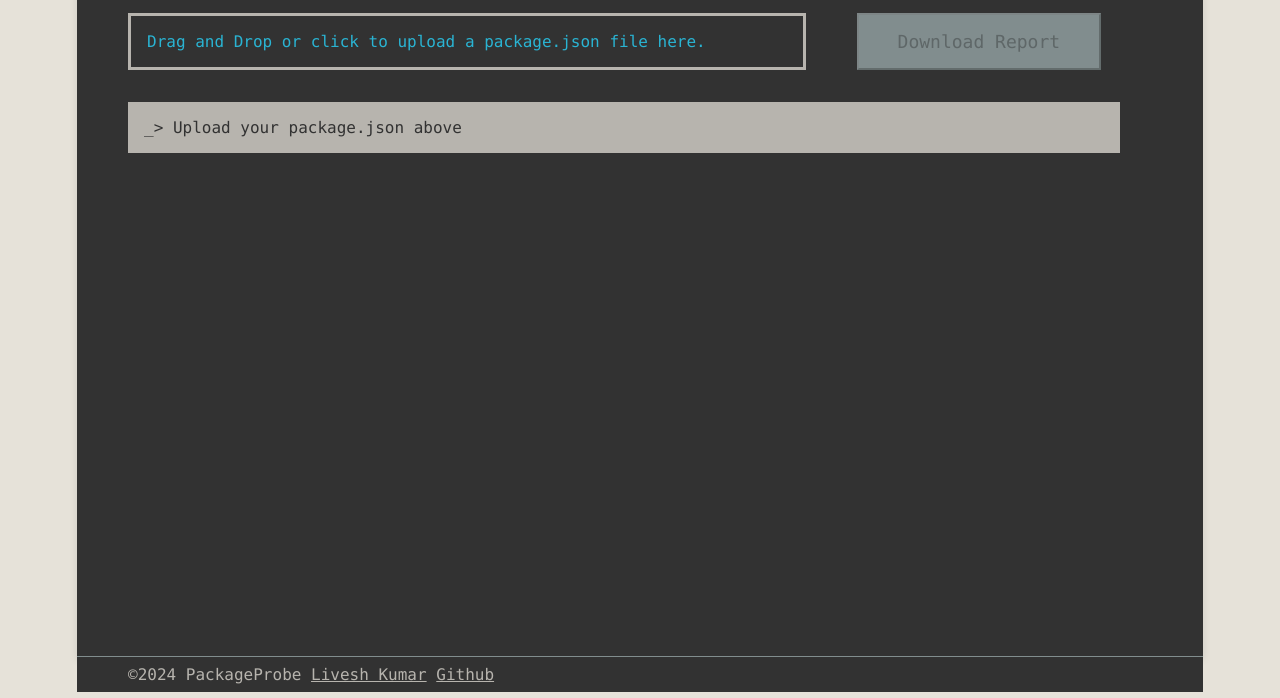
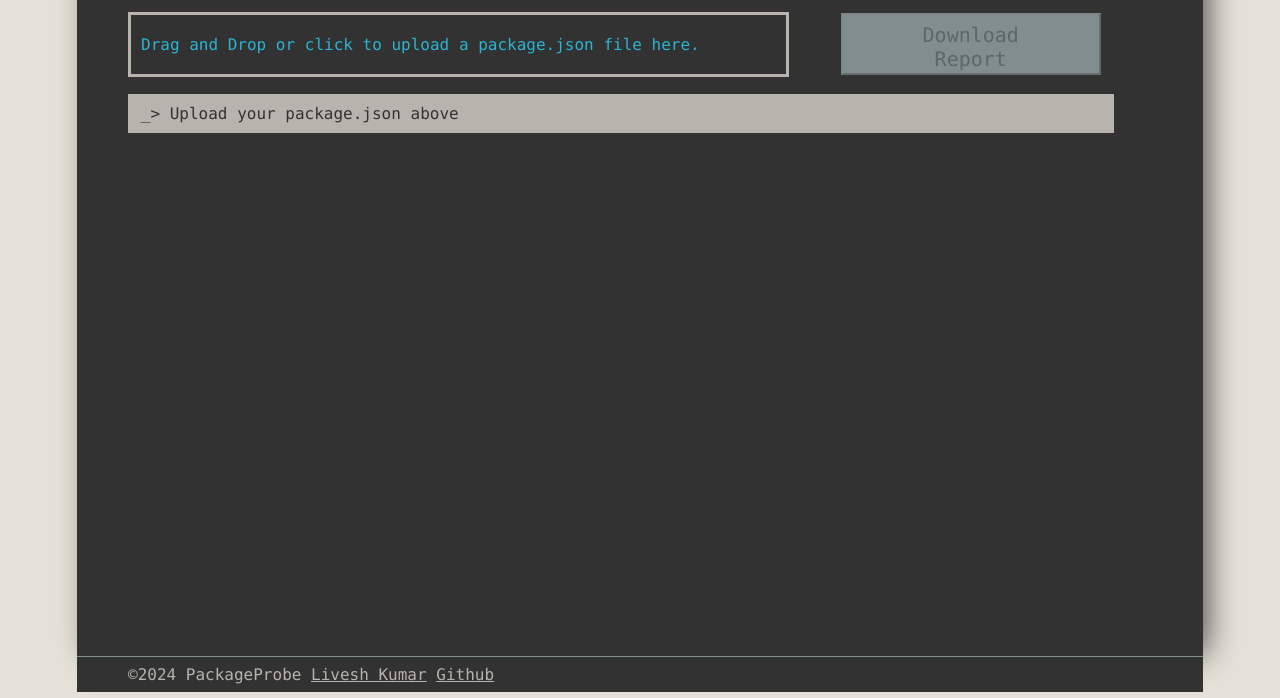
Before and after one commit to dev-osiris/PackageProbe, a website: page public/views/index.html in a window 1280 px wide. Shown: the part 102-800 px from the top of the page. Drawn offline with Linux system fonts and the light colour scheme.

Commit message:
cleaned up some css

```diff
--- a/public/css/styles.css
+++ b/public/css/styles.css
@@ -1,8 +1,24 @@
+html{
+  font-size: 62.5%;
+}
+
+:root{
+  --grey1: #e6e2d9;
+  --grey2: #b7b4ae;
+  --grey3: #818d8e;
+  --grey4: #677071;
+  --grey5: #323232;
+
+  --blue1: #2ab4d3;
+  --blue2: #238da4;
+  --blue3: #2ab4d337;
+}
+
 body {
   font-family: 'jetbrains mono', 'consolas', Arial, sans-serif;
   margin: 0;
-  padding: 0;
-  background-color: #e6e2d9;
+  font-size: 1.6rem;
+  background-color: var(--grey1);
   display: flex;
   height: 100vh;
   flex-direction: column;
@@ -16,62 +32,65 @@ p, h1, h3{
 }
 
 h1{
-  font-size: 3rem;
+  font-size: 4.5rem;
 }
 
 
 main{
   display: flex;
   flex-direction: column;
-  color: #2ab4d3;
-  background-color: #323232;
+  color: var(--blue1);
+  background-color: var(--grey5);
   width: 80vw;
   padding: 2vh 4vw;
   height: 90vh;
-  box-shadow: 0 4px 8px rgba(0, 0, 0, 0.1);
+  box-shadow: 9px 5px 32px -7px rgba(0,0,0,0.75);
 }
 
 footer{
   flex-direction: row;
-  background-color: #323232;
+  background-color: var(--grey5);
   width: 80vw;
   padding: 1vh 4vw;
-  border-top: solid 1px #818d8e;
+  border-top: solid 1px var(--grey3);
 
 }
 footer > a{
-  color: #b7b4ae;
+  color: var(--grey2);
 }
 footer > a:hover{
-  color: #238da4;
+  color: var(--blue2);
 }
 footer > div{
   display: inline;
-  color: #b7b4ae;
+  color: var(--grey2);
 }
 
 
 
 #dragAndReportDownloadSection{
   display: flex;
+  justify-content: space-between;
+  margin-top: 2vh;
 }
 
 #downloadBtn{
   font-family: 'jetbrains mono', 'consolas', Arial, sans-serif;
-  /* margin: 2vh 4vw; */
+  height: 90%;
+  max-width: 75vw;
   padding: 1vh 3vw;
-  font-size: large;
+  font-size: 2rem;
   overflow: hidden;
 }
 .inactive{
-  background-color: #818d8e;
+  background-color: var(--grey3);
 }
 .inactive:hover{
   cursor: not-allowed;
 }
 
 .active{
-  background-color: #e6e2d9;
+  background-color: var(--grey1);
   position: relative;
 }
 .active::after{
@@ -81,11 +100,11 @@ footer > div{
   top: 100%;
   left: 0;
   transition: all 0.1s;
-  background-color: #238da4;
+  background-color: var(--blue2);
 }
 .active:hover{
   cursor: pointer;
-  color: #238da4
+  color: var(--blue2)
 }
 .active:hover::after{
   width: 100%;
@@ -99,11 +118,11 @@ footer > div{
 @media screen and (max-width: 1000px) {
   #dragAndReportDownloadSection{
     flex-direction: column;
-
   }
 
   #downloadBtn{
-    margin: 0;
+    margin: 1vh 0;
+    max-width: 77vw;
   }
 }
 
@@ -111,10 +130,11 @@ footer > div{
 @media screen and (min-width: 1000px) {
   #dragAndReportDownloadSection{
     flex-direction: row;
+    align-items: center;
   }
 
   #downloadBtn{
-    margin: 2vh 4vw;
+    margin: 0vh 4vw;
   }
 }
 
@@ -125,9 +145,9 @@ footer > div{
   margin: 2vh 0;
   overflow-y: auto;
   overflow-x: auto;
-  background-color: #b7b4ae;
-  color: #323232;
-  padding: 1rem;
+  background-color: var(--grey2);;
+  color: var(--grey5);
+  padding: 1rem 1vw;
 }
 
 /* width */
@@ -138,28 +158,28 @@ footer > div{
 
 /* Handle */
 ::-webkit-scrollbar-thumb {
-  background: #818d8e;
+  background: var(--grey3);
 
 }
 ::-webkit-scrollbar-thumb:hover {
-  background: #677071;
+  background: var(--grey4);
 }
 
 
 .dropArea {
   width: 50vw;
   height: fit-content;
-  border: solid #b7b4ae;
-  margin: 1rem 0;
-  padding: 1rem 1rem;
+  border: solid var(--grey2);
+  margin: 0rem 0;
+  padding: 2rem 1rem;
 }
 
 .dropArea:hover{
-  background-color: #2ab4d337;
+  background-color: var(--blue3);
 }
 
 .highlight{
-  background-color: #2ab4d337;
+  background-color: var(--blue3);
 }
 
 #OpenUpload{
```
Also changed, not shown: test/test.js (deleted, +0 -11 lines).
